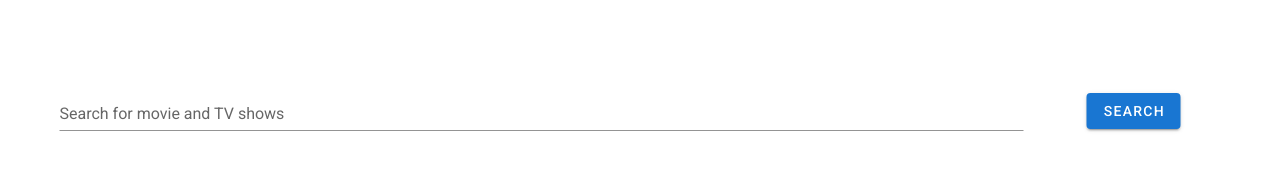
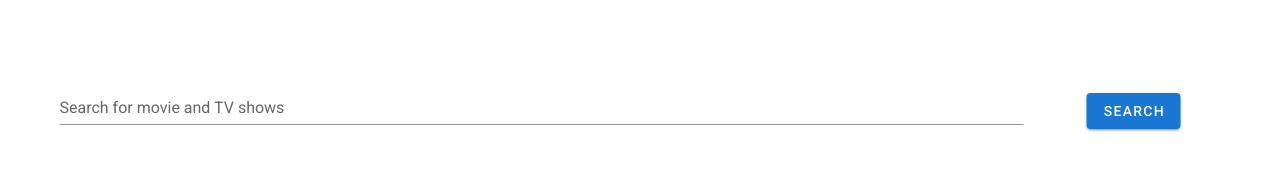
Before and after one commit to knishida11/nuxt-fmtv, a Nuxt app: page / in a window 1280 px wide. Shown: the part 189-360 px from the top of the page. Built offline with nearby package versions, Linux system fonts and the light colour scheme; no server answers.

Commit message:
#62 [update] removed padding-top

```diff
--- a/components/pages/SearchBar.vue
+++ b/components/pages/SearchBar.vue
@@ -6,7 +6,7 @@
       @submit.prevent="getMovieData(searchTerm), blur()"
     >
       <v-row class="align-center">
-        <v-col cols="12" sm="10" class="pb-0">
+        <v-col cols="12" sm="10" class="py-0">
           <v-text-field
             ref="input"
             v-model.trim="searchTerm"
```
